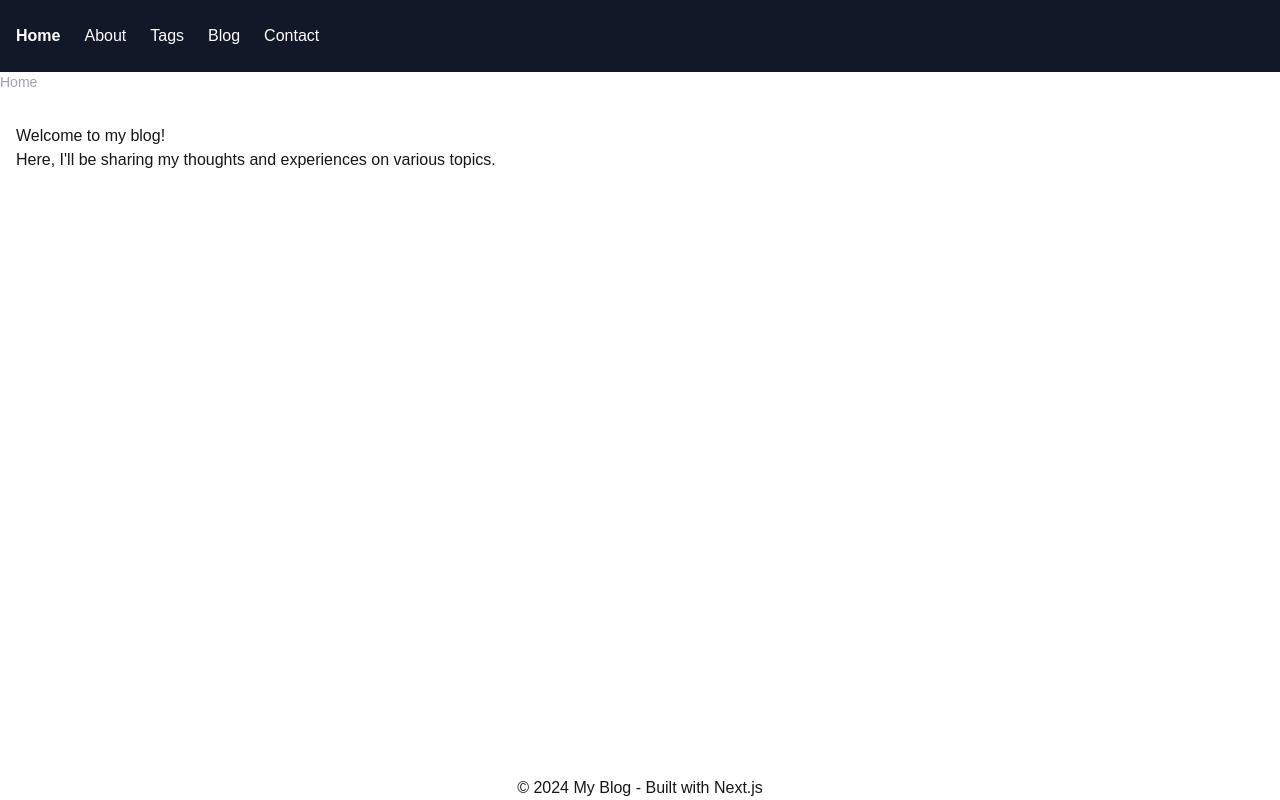
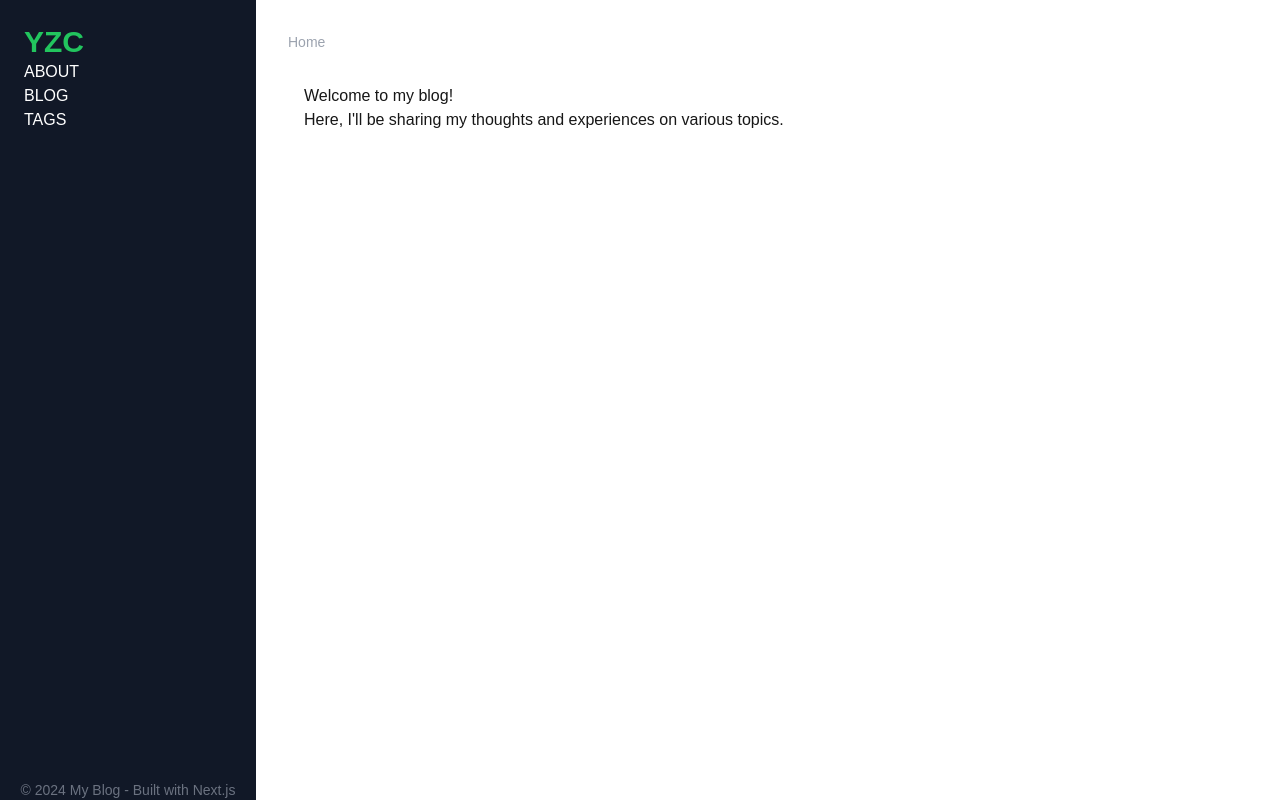
Before and after one commit to zhuganglie/newapp, a Next.js app: page / in a window 1280 px wide. Built offline with nearby package versions, Linux system fonts and the light colour scheme.

Commit message:
add sidebar

```diff
--- a/src/app/components/Header.js
+++ b/src/app/components/Header.js
@@ -46,11 +46,7 @@ export default function Header() {
               Blog
             </Link>
           </li>
-          <li>
-            <Link href="/contact" className={`text-white hover:text-gray-300 ${pathname === '/contact' ? 'font-bold' : 'font-medium'}`}>
-              Contact
-            </Link>
-          </li>
+
         </ul>
       </nav>
     </header>
--- /dev/null
+++ b/src/app/components/SideBar.js
@@ -0,0 +1,65 @@
+'use client'
+import Link from 'next/link';
+import { usePathname, useRouter } from 'next/navigation';
+import { useState } from 'react';
+
+export default function SideBar() {
+  const pathname = usePathname();
+
+  return (
+    <div>
+
+      <aside
+        className="bg-gray-900 w-64 h-screen fixed top-0 left-0 flex flex-col justify-between z-40"
+      >
+        <div className="p-6">
+          <h1 className="text-3xl font-bold text-green-500">YZC</h1>
+          <ul className="">
+            <li>
+              <Link
+                href="/about"
+                className={`text-white hover:text-gray-300 ${pathname === '/about' ? 'font-bold' : 'font-medium'}`}
+
+              >
+                ABOUT
+              </Link>
+            </li>
+            <li>
+              <Link
+                href="/posts"
+                className={`text-white hover:text-gray-300 ${pathname.includes('/posts') ? 'font-bold' : 'font-medium'}`}
+
+              >
+                BLOG
+              </Link>
+            </li>
+            <li>
+              <Link
+                href="/tags"
+                className={`text-white hover:text-gray-300 ${pathname.includes('/tags') ? 'font-bold' : 'font-medium'}`}
+
+              >
+                TAGS
+              </Link>
+            </li>
+          </ul>
+        </div>
+        <div className="p-6 flex justify-center space-x-4 md:p-4 md:justify-end">
+          <a href="#" className="text-white hover:text-gray-300">
+            <i className="fab fa-facebook-f"></i>
+          </a>
+          <a href="#" className="text-white hover:text-gray-300">
+            <i className="fab fa-twitter"></i>
+          </a>
+
+          <a href="#" className="text-white hover:text-gray-300">
+            <i className="fab fa-github"></i>
+          </a>
+        </div>
+        <footer className="mt-8 md:mt-0">
+          <p className="text-center text-gray-500 text-sm">&copy; 2024 My Blog - Built with Next.js</p>
+        </footer>
+      </aside>
+    </div>
+  );
+}
--- a/src/app/contact/page.js
+++ /dev/null
@@ -1,60 +0,0 @@
-export default function ContactPage() {
-  return (
-    <div class="container mx-auto px-4 py-8 max-w-2xl">
-    <h1 class="text-3xl font-bold text-gray-800 mb-4">Contact Me</h1>
-    <p class="text-gray-600 mb-6">Feel free to reach out using the form below or via the provided contact information.</p>
-
-    <form action="#" method="post" class="bg-white shadow-md rounded px-8 pt-6 pb-8 mb-4">
-    <div class="mb-4">
-    <label class="block text-gray-700 text-sm font-bold mb-2" for="name">
-    Name
-    </label>
-    <input class="shadow appearance-none border rounded w-full py-2 px-3 text-gray-700 leading-tight focus:outline-none focus:shadow-outline" id="name" type="text" placeholder="Your Name" required></input>
-    </div>
-    <div class="mb-4">
-    <label class="block text-gray-700 text-sm font-bold mb-2" for="email">
-    Email
-    </label>
-    <input class="shadow appearance-none border rounded w-full py-2 px-3 text-gray-700 leading-tight focus:outline-none focus:shadow-outline" id="email" type="email" placeholder="your@email.com" required></input>
-    </div>
-    <div class="mb-4">
-    <label class="block text-gray-700 text-sm font-bold mb-2" for="subject">
-    Subject
-    </label>
-    <input class="shadow appearance-none border rounded w-full py-2 px-3 text-gray-700 leading-tight focus:outline-none focus:shadow-outline" id="subject" type="text" placeholder="Subject" required></input>
-    </div>
-    <div class="mb-6">
-    <label class="block text-gray-700 text-sm font-bold mb-2" for="message">
-    Message
-    </label>
-    <textarea class="shadow appearance-none border rounded w-full py-2 px-3 text-gray-700 leading-tight focus:outline-none focus:shadow-outline h-32" id="message" placeholder="Your message here..." required></textarea>
-    </div>
-    <div class="flex items-center justify-between">
-    <button class="bg-blue-500 hover:bg-blue-700 text-white font-bold py-2 px-4 rounded focus:outline-none focus:shadow-outline" type="submit">
-    Send Message
-    </button>
-    </div>
-    </form>
-
-    <div class="bg-white shadow-md rounded px-8 pt-6 pb-8">
-    <h2 class="text-2xl font-bold text-gray-800 mb-4">Other Ways to Connect</h2>
-    <ul class="text-gray-600">
-    <li class="mb-2">
-    <span class="font-bold">Email:</span> your.email@example.com
-    </li>
-    <li class="mb-2">
-    <span class="font-bold">Phone:</span> (123) 456-7890
-    </li>
-    <li class="mb-2">
-    <span class="font-bold">LinkedIn:</span>
-    <a href="https://www.linkedin.com/in/yourprofile" class="text-blue-500 hover:text-blue-700">linkedin.com/in/yourprofile</a>
-    </li>
-    <li class="mb-2">
-    <span class="font-bold">Twitter:</span>
-    <a href="https://twitter.com/yourhandle" class="text-blue-500 hover:text-blue-700">@yourhandle</a>
-    </li>
-    </ul>
-    </div>
-    </div>
-  )
-}
--- a/src/app/layout.js
+++ b/src/app/layout.js
@@ -1,6 +1,5 @@
 import './globals.css';
-import Header from './components/Header';
-import Footer from './components/Footer';
+import SideBar from './components/SideBar';
 import Breadcrumbs from './components/Breadcrumbs';
 
 export default function RootLayout({ children }) {
@@ -13,12 +12,14 @@ export default function RootLayout({ children }) {
       <head />
       <body>
         <div className="flex flex-col min-h-screen">
-          <Header />
-          <Breadcrumbs />
-          <main className="container mx-auto px-4 py-8 flex-grow">
-            {children}
-          </main>
-          <Footer />
+          <SideBar />
+          <div className="ml-64 p-8">
+            <Breadcrumbs />
+            <main className="container mx-auto px-4 py-8 flex-grow">
+              {children}
+            </main>
+          </div>
+
         </div>
       </body>
     </html>
```
